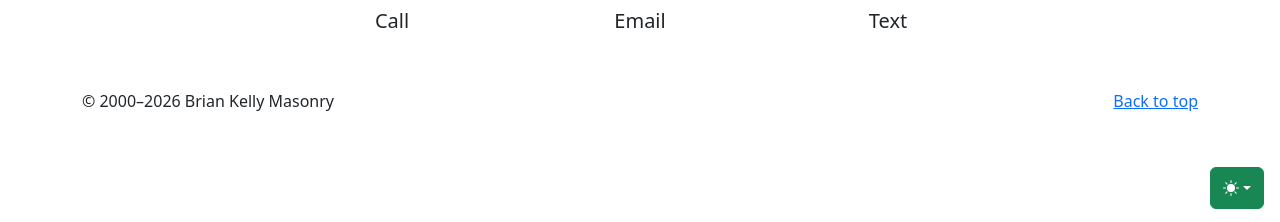
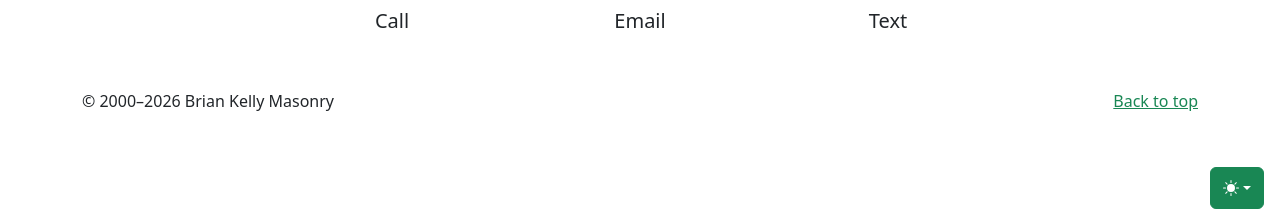
Before and after one commit to ryanbyoung/briankellymasonry, a Jekyll site: the page built from index.html, in a window 1280 px wide and 900 px high, scrolled down 1951 px. Shown: the part 675-897 px from the top of the window. Built offline with Jekyll 4.4.1, drawn with Linux system fonts in a browser that asks for light colours.

Commit message:
Update main.html

```diff
--- a/_layouts/main.html
+++ b/_layouts/main.html
@@ -40,7 +40,7 @@
 {{ content }}      </div>
       <footer class="container">
         <p class="float-end">
-          <a href="#top" class="back-to-top" aria-label="Back to top">Back to top</a>
+          <a href="#top" class="back-to-top text-success link-success" aria-label="Back to top">Back to top</a>
         </p>
         <p>
           &copy; 2000–2026 Brian Kelly Masonry <!--&middot;
```
